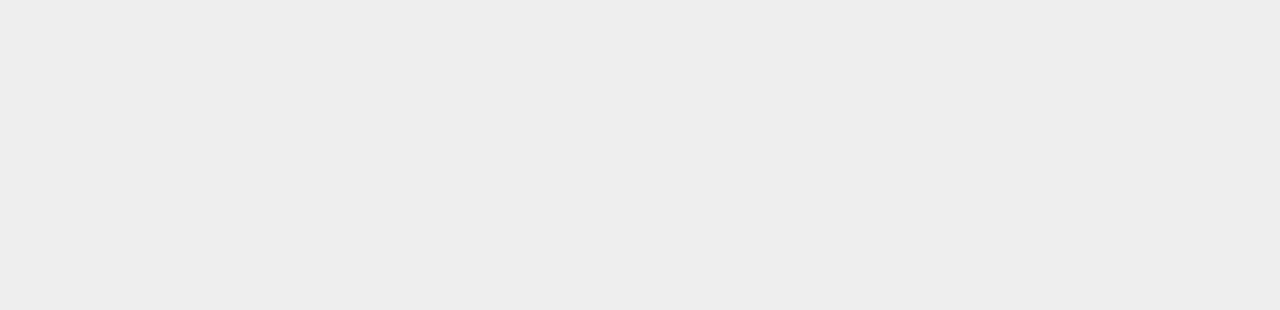
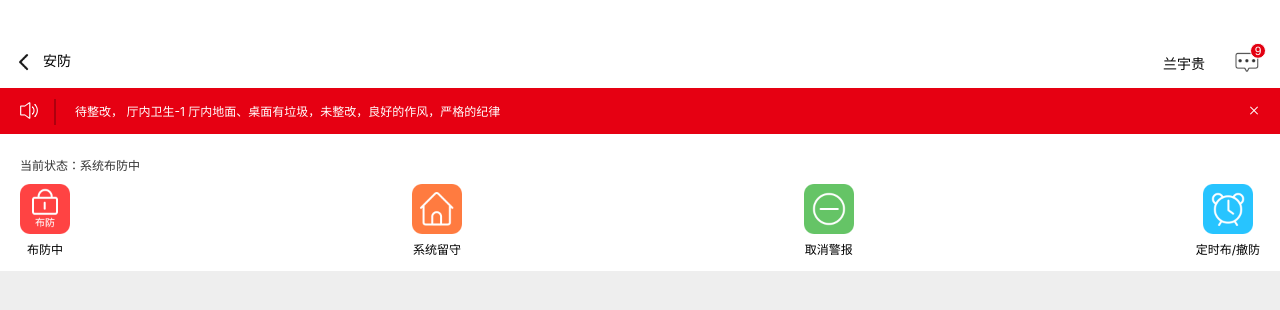
Before and after one commit to hello-stranger-git/huawei-vant, a Vue app: page /#/alarmDetail in a window 1280 px wide. Shown: the top 310 px of the page. Built offline with nearby package versions, Linux system fonts and the light colour scheme.

Commit message:
添加了安防页的tab1详情页面

```diff
--- a/src/router/index.js
+++ b/src/router/index.js
@@ -83,6 +83,7 @@ const routes = [
     name: 'News',
     component: () => import('../views/home/components/news.vue')
   },
+  // 待整改操作页面
   {
     path: '/Repairing',
     name: 'Repairing',
@@ -122,6 +123,11 @@ const routes = [
     path: '/security',
     name: 'Security',
     component: () => import('../views/home/security/index.vue')
+  },
+  {
+    path: '/alarmDetail',
+    name: 'AlarmDetail',
+    component: () => import('../views/home/security/components/newAlarm/alarmDetail.vue')
   }
 ]
 
--- /dev/null
+++ b/src/views/home/security/components/newAlarm/alarmDetail.vue
@@ -0,0 +1,50 @@
+<template>
+  <div>
+    <!-- 头部区域 -->
+    <TopMessage :title="'安防'"></TopMessage>
+    <!-- 通知栏 -->
+    <Notice></Notice>
+    <Menu :menuData="menuData"></Menu>
+  </div>
+</template>
+
+<script>
+import TopMessage from '@/components/top' // 顶部信息
+import Notice from '@/layout/components/notice' // 通知栏
+import Menu from '@/views/home/security/components/newAlarm/menu.vue'
+
+export default {
+  components: {
+    TopMessage,
+    Notice,
+    Menu
+  },
+  data() {
+    return {
+      menuData: [
+        {
+          img: require('@/assets/icon/home/security/protection.png'),
+          title: '布防中'
+        },
+        {
+          img: require('@/assets/icon/home/security/home.png'),
+          title: '系统留守'
+        },
+        {
+          img: require('@/assets/icon/home/security/alarm.png'),
+          title: '取消警报'
+        },
+        {
+          img: require('@/assets/icon/home/security/timeClock.png'),
+          title: '定时布/撤防'
+        }
+      ]
+    }
+  },
+  created() {
+    console.log(this.$route.params)
+  }
+}
+</script>
+
+<style lang="less" scoped></style>
--- a/src/views/home/security/components/newAlarm/alarmItem.vue
+++ b/src/views/home/security/components/newAlarm/alarmItem.vue
@@ -24,7 +24,7 @@
             <span :class="item.status === '未处理' ? 'colorRed' : ''"
               >状态：{{ item.status }}</span
             >
-            <span class="talk">喊话</span>
+            <span class="talk" @click="goDetail(item, index)">喊话</span>
           </p>
         </div>
       </div>
@@ -40,6 +40,14 @@ export default {
       default: () => {
         return []
       }
+    }
+  },
+  methods: {
+    goDetail(item, i) {
+      this.$router.push({
+        name: 'AlarmDetail',
+        params: { index: i, data: item }
+      })
     }
   }
 }
```
